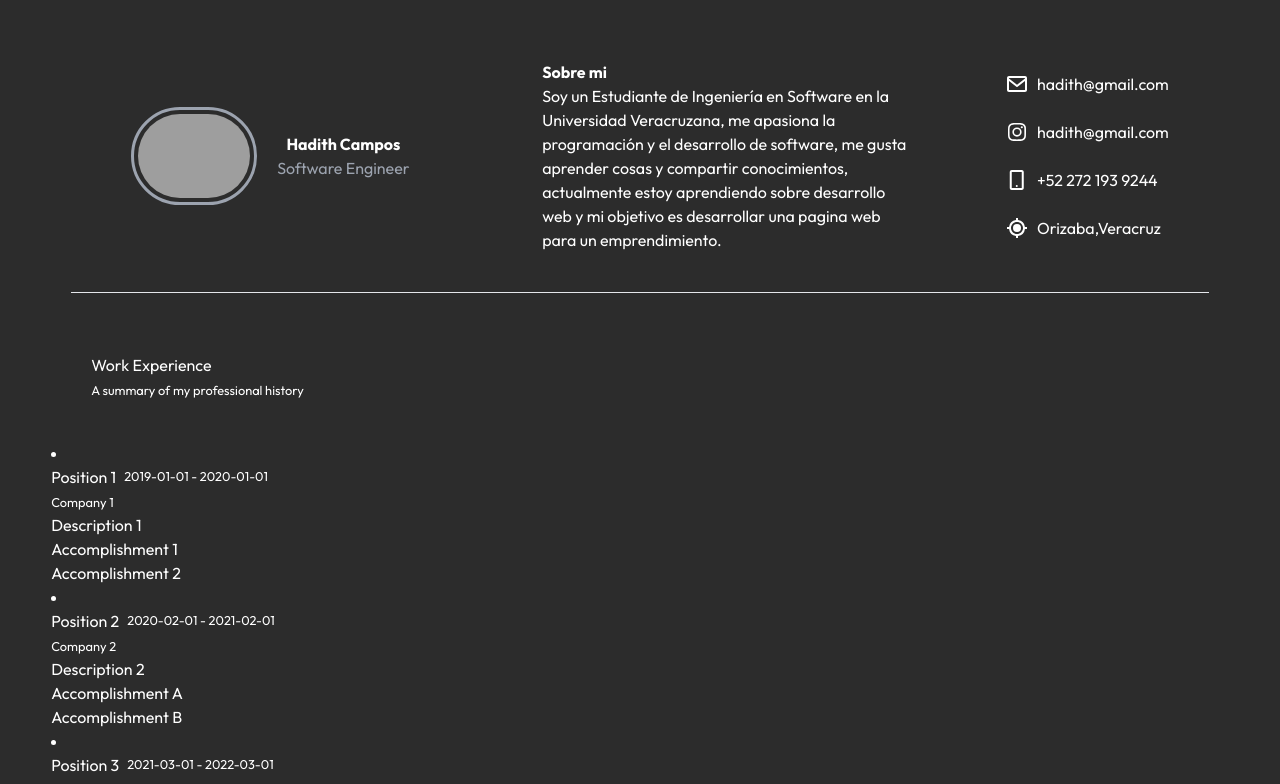
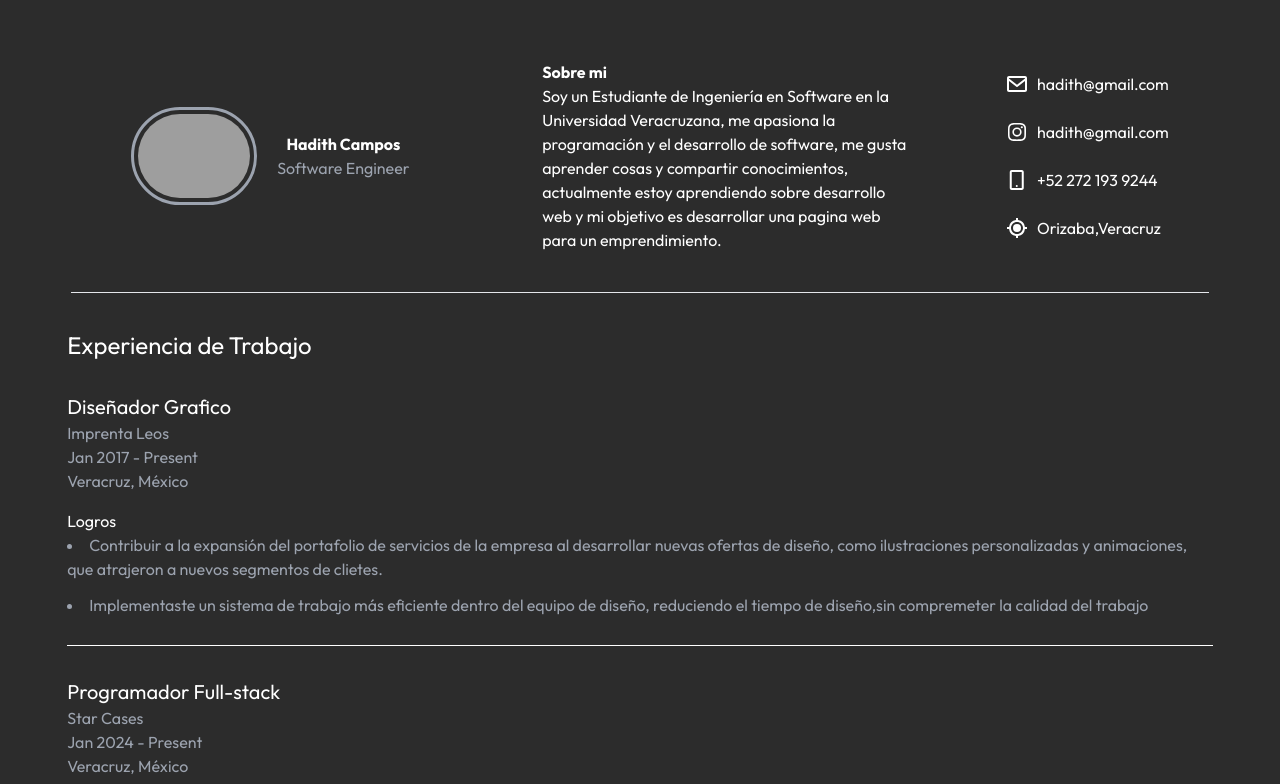
Before and after one commit to Harlock024/Harlock024.github.io, an Angular app: page / in a window 1280 px wide. Shown: the top 784 px of the page. Built offline with nearby package versions, Linux system fonts and the light colour scheme; grey boxes are pictures that could not be loaded.

Commit message:
feat:work_experience component

```diff
--- a/src/app/Components/work-experience/work-experience.component.html
+++ b/src/app/Components/work-experience/work-experience.component.html
@@ -1,23 +1,35 @@
-<section class="w-full">
-    <div class="m-10">
-        <h1>Work Experience</h1>
-        <small> A summary of my professional history</small>
+<section>
+    <div class="flex flex-col w-full p-4">
+        <div>
+            <h1 class="text-2xl">Experiencia de Trabajo</h1>
+        </div>
+        <div>
+            <ul>
+                <li
+                    class="border-b border-white py-4 w-full"
+                    *ngFor="let job of workExperience"
+                >
+                    <div class="flex flex-col my-4">
+                        <div class="text-xl">{{ job.position }}</div>
+                        <div class="text-gray-400">{{ job.company }}</div>
+                        <div class="text-gray-400">
+                            {{ job.startDate }} - {{ job.endDate }}
+                        </div>
+                        <div class="text-gray-400">
+                            {{ job.city }}, {{ job.country }}
+                        </div>
+                    </div>
+                    <ul>
+                        <div class="mt-4">Logros</div>
+                        <li
+                            class="list-disc list-inside mb-3 text-gray-400"
+                            *ngFor="let accomplishment of job.accomplishments"
+                        >
+                            {{ accomplishment }}
+                        </li>
+                    </ul>
+                </li>
+            </ul>
+        </div>
     </div>
-
-    <li *ngFor="let job of workExperience">
-        <div class="flex flex-row gap-2 items-center">
-            <h2>{{ job.position }}</h2>
-            <small>{{ job.startDate }} - {{ job.endDate }}</small>
-        </div>
-
-        <small>{{ job.company }}</small>
-        <div class=""></div>
-        <p>{{ job.description }}</p>
-
-        <ul class="">
-            <li *ngFor="let accomplishment of job.accomplishments">
-                {{ accomplishment }}
-            </li>
-        </ul>
-    </li>
 </section>
--- a/src/app/Components/work-experience/work-experience.component.ts
+++ b/src/app/Components/work-experience/work-experience.component.ts
@@ -11,54 +11,28 @@ import { CommonModule } from "@angular/common";
 export class WorkExperienceComponent {
   workExperience = [
     {
-      company: "Company 1",
-      position: "Position 1",
-      startDate: "2019-01-01",
-      endDate: "2020-01-01",
-      description: "Description 1",
-      country: "Country 1",
-      city: "City 1",
-      accomplishments: ["Accomplishment 1", "Accomplishment 2"],
+      company: "Imprenta Leos",
+      position: "Diseñador Grafico",
+      startDate: "Jan 2017",
+      endDate: "Present",
+      country: "México",
+      city: "Veracruz",
+      accomplishments: [
+        "Contribuir a la expansión del portafolio de servicios de la empresa al desarrollar nuevas ofertas de diseño, como ilustraciones personalizadas y animaciones, que atrajeron a nuevos segmentos de clietes. ",
+        "Implementaste un sistema de trabajo más eficiente dentro del equipo de diseño, reduciendo el tiempo de diseño,sin compremeter la calidad del trabajo ",
+      ],
     },
     {
-      company: "Company 2",
-      position: "Position 2",
-      startDate: "2020-02-01",
-      endDate: "2021-02-01",
-      description: "Description 2",
-      country: "Country 2",
-      city: "City 2",
-      accomplishments: ["Accomplishment A", "Accomplishment B"],
-    },
-    {
-      company: "Company 3",
-      position: "Position 3",
-      startDate: "2021-03-01",
-      endDate: "2022-03-01",
-      description: "Description 3",
-      country: "Country 3",
-      city: "City 3",
-      accomplishments: ["Accomplishment X", "Accomplishment Y"],
-    },
-    {
-      company: "Company 4",
-      position: "Position 4",
-      startDate: "2022-04-01",
-      endDate: "2023-04-01",
-      description: "Description 4",
-      country: "Country 4",
-      city: "City 4",
-      accomplishments: ["Accomplishment M", "Accomplishment N"],
-    },
-    {
-      company: "Company 5",
-      position: "Position 5",
-      startDate: "2023-05-01",
-      endDate: "2024-05-01",
-      description: "Description 5",
-      country: "Country 5",
-      city: "City 5",
-      accomplishments: ["Accomplishment 10", "Accomplishment 11"],
+      company: "Star Cases",
+      position: "Programador Full-stack",
+      startDate: "Jan 2024",
+      endDate: "Present",
+      country: "México",
+      city: "Veracruz",
+      accomplishments: [
+        "Diseñar y desarrollaste desde cero una plataforma de comercio electrónico completmente funcional",
+        "Implemetar un sistema que permite a los clientes personalizar sus fundas, hoodies y t-shirts en tiempo real a través del sitio web",
+      ],
     },
   ];
 }
--- a/src/app/app.component.html
+++ b/src/app/app.component.html
@@ -1,4 +1,4 @@
-<main class="flex justify-center bg-[#2c2c2c] text-white h-screen">
+<main class="flex justify-center bg-[#2c2c2c] text-white">
     <body class="flex flex-col min-h-screen w-[92%] items-center">
         <app-header class="w-full"></app-header>
         <app-work-experience class="w-full"></app-work-experience>
```
